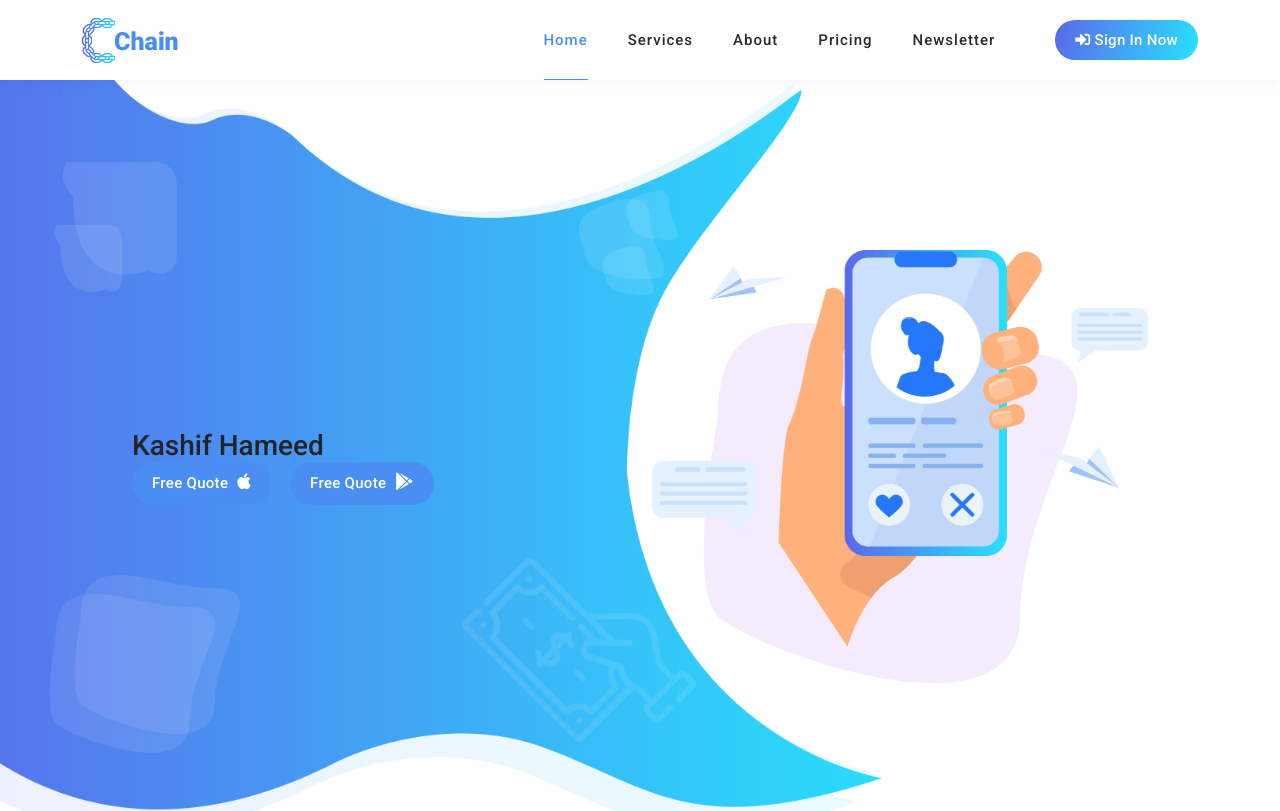
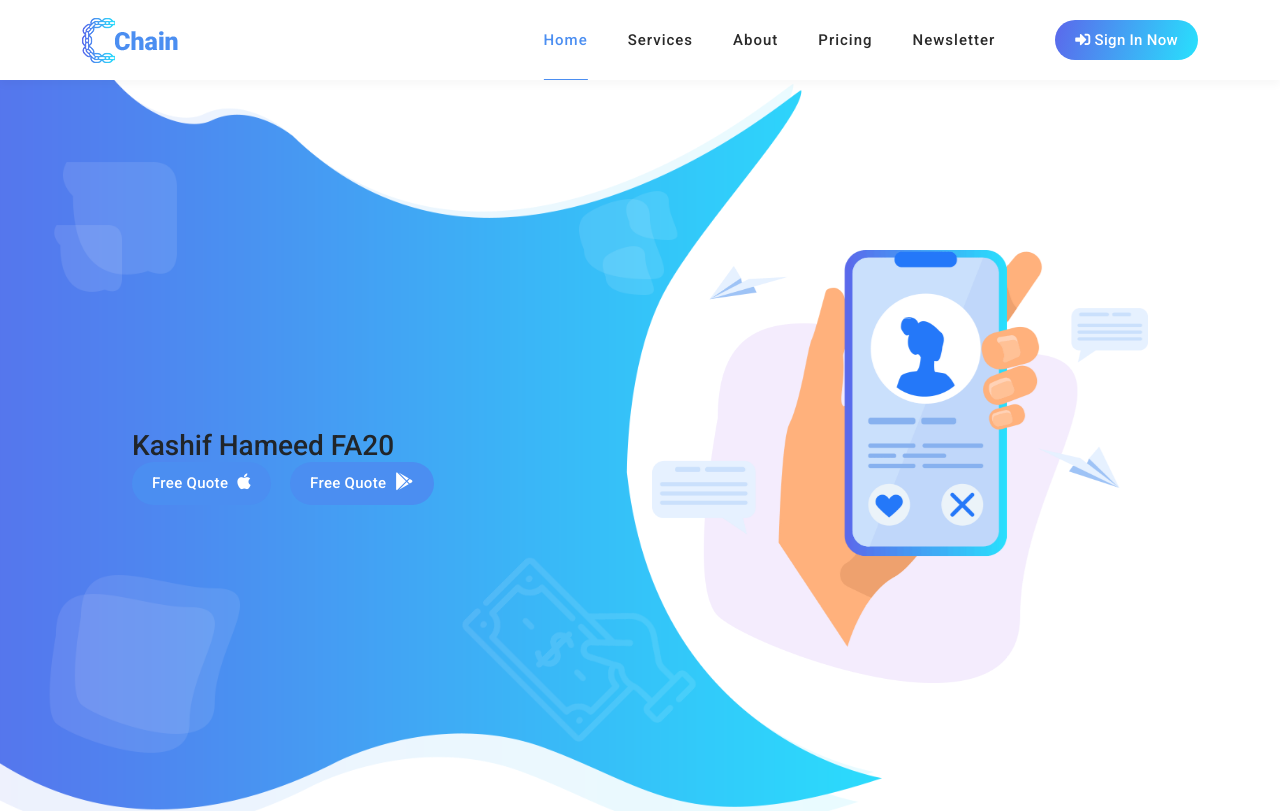
Before and after one commit to kaxh0340/FYPProject, a plain HTML site: page index.html in a window 1280 px wide. Shown: the top 811 px of the page. Drawn offline with Linux system fonts and the light colour scheme.

Commit message:
Update index.html

```diff
--- a/index.html
+++ b/index.html
@@ -174,7 +174,7 @@ https://templatemo.com/tm-570-chain-app-dev
               <div class="left-content show-up header-text wow fadeInLeft" data-wow-duration="1s" data-wow-delay="1s">
                 <div class="row">
                   <div class="col-lg-12">
-                    <h3>Kashif Hameed  </h3>
+                    <h3>Kashif Hameed FA20  </h3>
                   </div>
                   <div class="col-lg-12">
                     <div class="white-button first-button scroll-to-section">
```
